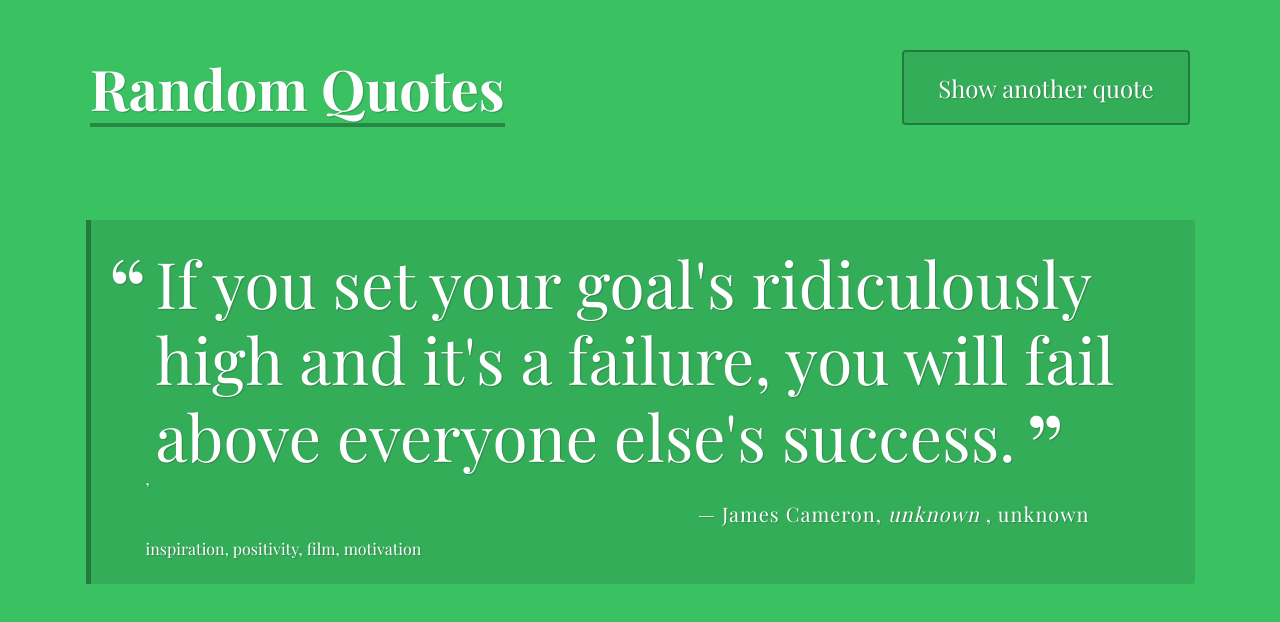
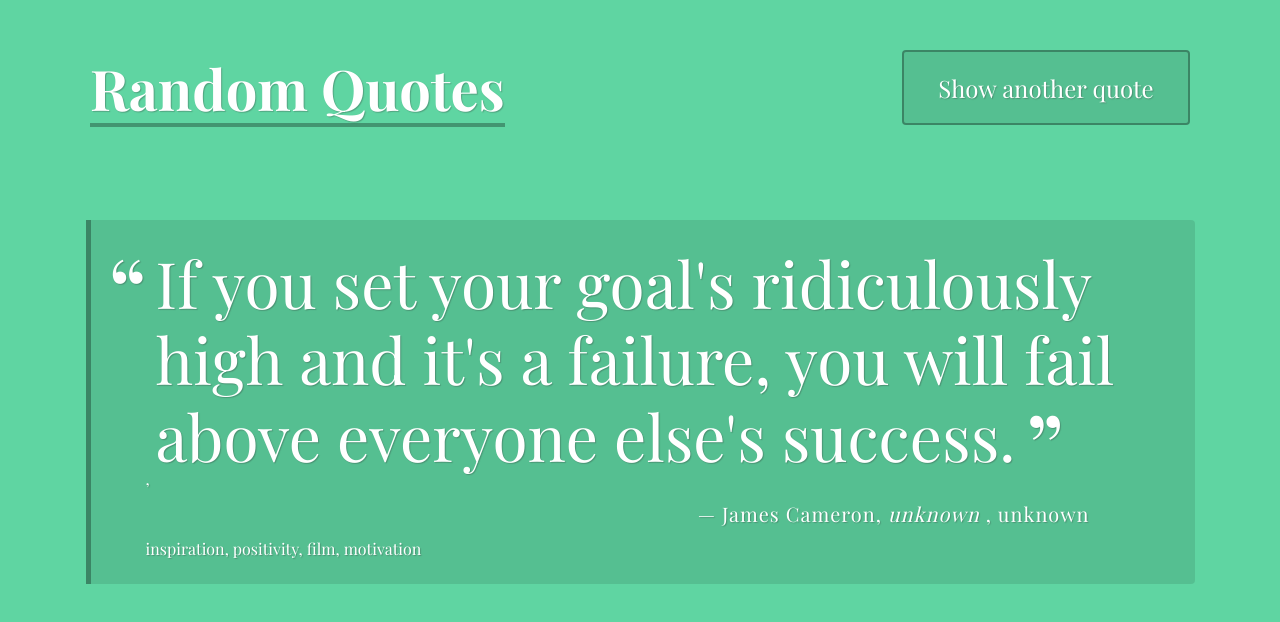
Before and after one commit to S-J-Smith/RandomQuoteGenerator, a plain HTML site: page index.html in a window 1280 px wide. Both pictures are taken after a click on the button "Show another quote". Drawn offline with nearby package versions, Linux system fonts and the light colour scheme; a web font is replaced by a local one.

Commit message:
Added random background function

```diff
--- a/index.html
+++ b/index.html
@@ -11,7 +11,7 @@
   <body>
     <header>
       <h1>Random Quotes</h1>
-      <button id="load-quote" class="load-quote">Show another quote</button>
+      <button id="load-quote" class="load-quote" onclick="changeBg()">Show another quote</button>
     </header>
 
     <div class="container">
--- a/js/script.js
+++ b/js/script.js
@@ -88,6 +88,14 @@ function printQuote() {
 	}
 	return document.getElementById( 'quote-box' ).innerHTML = html;
 }
+
+const pageBody = document.querySelector("body");
+
+function changeBg() {
+  let color = '#'+(Math.random()*0xFFFFFF<<0).toString(16);
+  pageBody.style.background = color;
+}
+
 /***
  * click event listener for the print quote button
  * DO NOT CHANGE THE CODE BELOW!!
```
